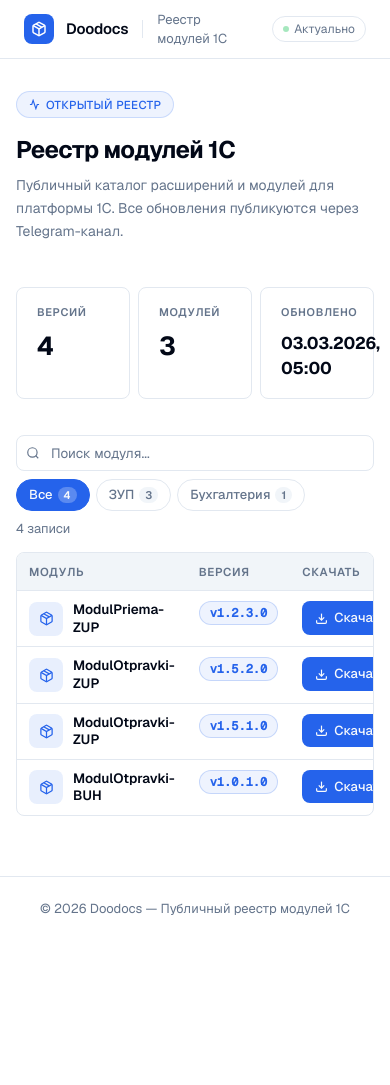
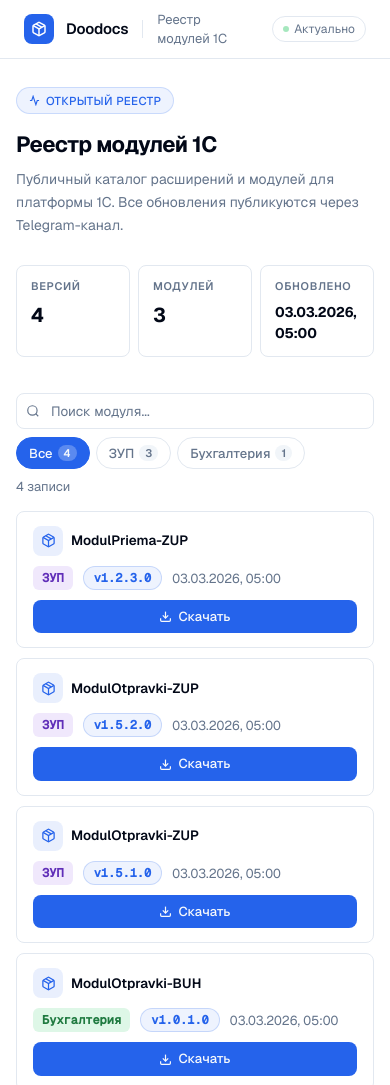
Before and after one commit to doodocs/doodocs-1c-changelog, a plain HTML site: page index.html in a window 390 px wide. Shown: the top 1085 px of the page. Before the commit the page ends 940 px from the top, so only its background shows below. Drawn offline with nearby package versions, Linux system fonts and the light colour scheme.

Commit message:
fix: adaptive mobile

```diff
--- a/index.html
+++ b/index.html
@@ -408,22 +408,73 @@
         border-radius: 3px;
       }
 
-      /* ── Responsive ── */
+      /* ── Responsive: tablet — скрыть колонку "Изменения" ── */
       @media (max-width: 900px) {
         th:nth-child(5), td:nth-child(5) { display: none; }
       }
+
+      /* ── Responsive: mobile — card layout ── */
       @media (max-width: 640px) {
-        main { padding: 32px 16px 60px; }
-        .hero h1 { font-size: 24px; }
+        /* Layout */
+        main { padding: 28px 16px 56px; }
+        .hero { margin-bottom: 28px; }
+        .hero h1 { font-size: 22px; }
         .hero p { font-size: 14px; }
         .toolbar { flex-direction: column; align-items: stretch; gap: 8px; }
         .search-input { width: 100%; }
         .filter-pills { justify-content: flex-start; }
         .stats { gap: 8px; }
-        .stat-card { min-width: 0; flex: 1; }
-        th:nth-child(2), td:nth-child(2) { display: none; }
-        th:nth-child(4), td:nth-child(4) { display: none; }
-        th, td { padding: 10px 12px; }
+        .stat-card { min-width: 0; flex: 1; padding: 12px 14px; }
+        .stat-value { font-size: 20px; }
+        .stat-value.small { font-size: 14px; padding-top: 2px; }
+
+        /* Table → Card list */
+        .table-wrap {
+          border: none;
+          background: transparent;
+          border-radius: 0;
+          overflow: visible;
+        }
+        table, tbody { display: block; }
+        thead { display: none; }
+        tbody { display: flex; flex-direction: column; gap: 10px; }
+
+        tbody tr {
+          display: block;
+          background: hsl(var(--card));
+          border: 1px solid hsl(var(--border));
+          border-radius: var(--radius);
+          padding: 14px 16px;
+          animation: rowIn 0.28s ease both;
+        }
+        /* reset table-specific overrides */
+        tbody tr:hover { background: hsl(var(--card)); }
+        td { display: block; padding: 0; border-bottom: none; }
+
+        /* Module name row */
+        td:nth-child(1) { margin-bottom: 10px; }
+        td:nth-child(1) .mod-cell { gap: 8px; }
+        td:nth-child(1) .mod-icon { width: 30px; height: 30px; }
+
+        /* Config + Version + Date — inline on one line */
+        td:nth-child(2),
+        td:nth-child(3),
+        td:nth-child(4) {
+          display: inline-block;
+          vertical-align: middle;
+          margin-right: 6px;
+          margin-bottom: 10px;
+        }
+
+        /* Description — hidden */
+        td:nth-child(5) { display: none; }
+
+        /* Download — full-width button */
+        td:nth-child(6) { display: block; }
+        td:nth-child(6) a.btn-dl {
+          width: 100%;
+          justify-content: center;
+        }
       }
 
       /* ── Download button ── */
```
Also changed, not shown: module.html (+21 -0 lines).
